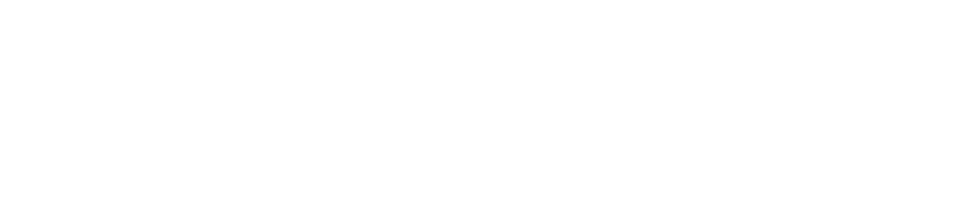
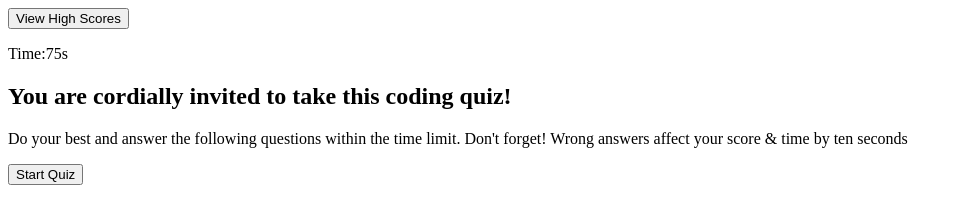
Before and after one commit to VAalchemist/getQuizzy, a plain HTML site: page index.html in a window 1280 px wide. Shown: the whole page, without its empty margins (0-963 px from the left). Drawn offline with Linux system fonts and the light colour scheme.

Commit message:
header, highscore and start btn

```diff
--- a/index.html
+++ b/index.html
@@ -8,7 +8,36 @@
     <title>Get Quizzy!</title>
 </head>
 <body>
+    <!-- header container -->
+    <header class="container-fluid mb-5">
+        <!--  scores link/time div -->
+        <div class="row">
+            <!-- high scores div -->
+            <div class="col-6">
+                <button id="view-scores" type="button" class="btn btn-secondary d-inline-block mt-1">View High Scores</button>
+            </div>
+            <!-- Timer -->
+            <div class="col-6">
+                <p class="d-flex justify-content-end time">Time:75s</p>
+            </div>
+        </div>
+    </header>
 
+    <!-- main content container -->
+    <main>
+        <!-- intro, questions, and answers container -->
+        <div class="container">
+            <!-- header and intro section, hide when started-->
+            <section id="intro">
+                <div class="row">
+                    <div class="col-3"></div>
+                    <div class="col-6">
+                        <h1 class="d-flex justify-content-center text-center">You are cordially invited to take this coding quiz! </h1>
+                        <p class="d-flex justify-content-center text-center">Do your best and answer the following questions within the time limit. Don't forget! Wrong answers affect your score & time by ten seconds</p>
+                        <button id="start" type="button" class="btn btn-success mx-auto d-block">Start Quiz</button></p>
+                    </div>
+                </div>
+            </section>
 
     <script src="assets/script.js"></script>
 </body>
```
Also changed, not shown: 1 other file.
